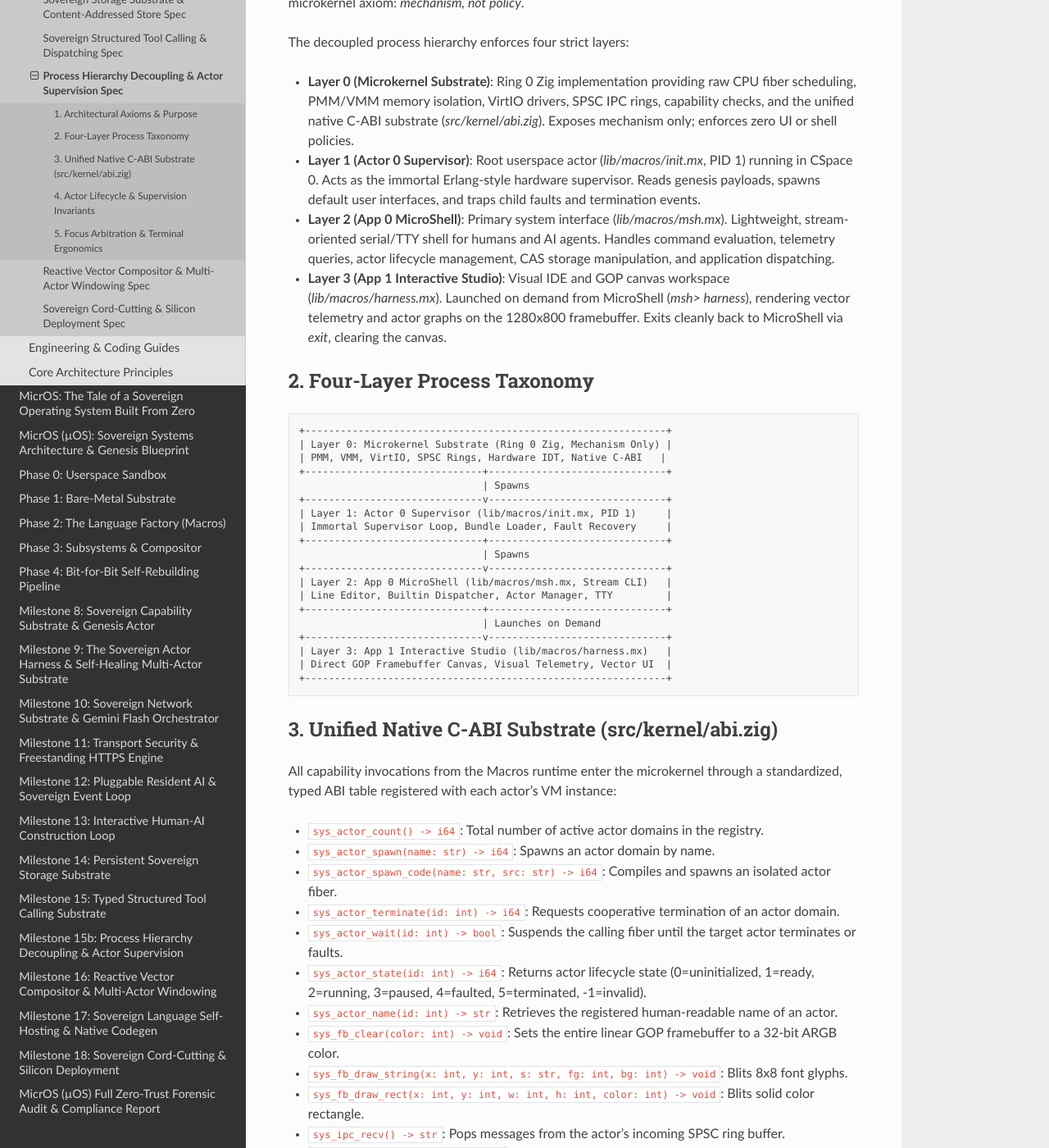
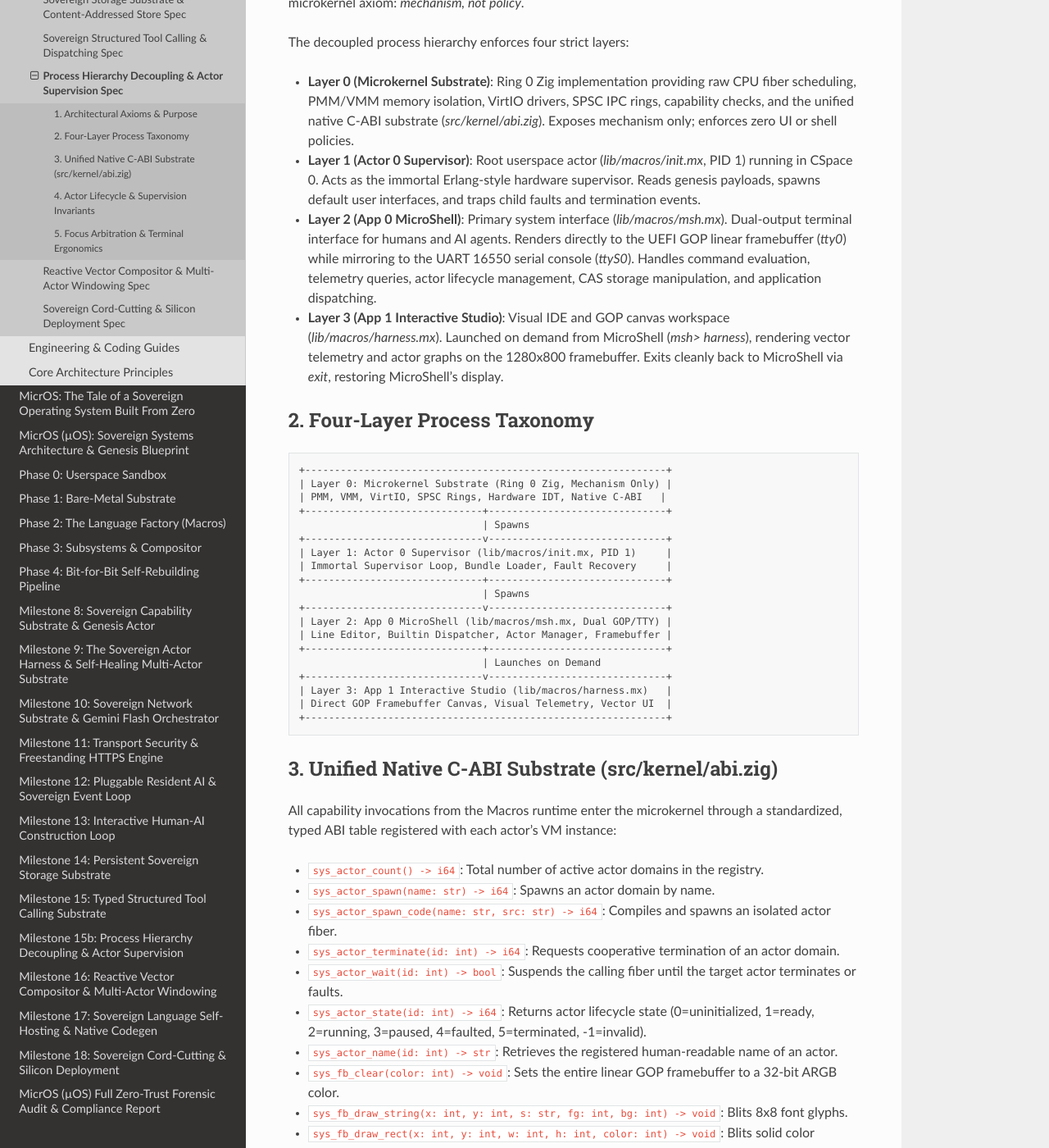
Before and after one commit to renich/micros, a Sphinx documentation site: the page built from docs/technical/specs/process-hierarchy.rst, in a window 1280 px wide and 1400 px high, scrolled down 599 px. Shown: the whole window at 82% size. Built offline with Sphinx 7.4.7 and the Read the Docs theme 3.1.0, drawn with Linux system fonts in a browser that asks for light colours.

Commit message:
feat(ui): add GOP framebuffer terminal to MicroShell and harden AI conversational loop
- MicroShell Framebuffer Terminal: Render interactive shell sessions directly to the 1280x800 UEFI GOP framebuffer (tty0) in lib/macros/msh.mx while mirroring to UART 16550 serial (ttyS0). Includes header banner, green prompt, backspace erasing, auto-scrolling, and display restoration upon exit from App 1 (harness).
- HTTP Chunked Decoding: Implement freestanding decodeChunkedBody in src/kernel/net/http.zig and wire into src/kernel/main.zig, stripping HTTP/1.1 chunk framing (hex sizes and terminal chunks) from upstream HTTPS streaming responses (e.g. Google Gemini).
- Multi-Turn Conversational Tool Resolution: In lib/macros/harness.mx, execute structured tool calls silently via sys_ai_tool_call without leaking raw JSON envelopes to the screen, update telemetry panels, and prompt the AI with the tool output to produce conversational natural language responses.
- Framebuffer Text Bounding: Implement console_print_wrapped in lib/macros/harness.mx to split newlines and bound line widths (x <= 840), preventing text overflow across vertical GUI borders and telemetry panels.
- Model Tuning: Set Gemini temperature to 0.7 and thinkingLevel to low to prevent recursive tool calls on simple conversational greetings.
- Documentation: Update process-hierarchy.rst, tool calling spec, and CHANGELOG.rst.

Signed-off-by: Rénich Bon Ćirić <renich@evalinux.com>
Co-authored-by: Antigravity <antigravity@google.com>

```diff
--- a/CHANGELOG.rst
+++ b/CHANGELOG.rst
@@ -9,6 +9,12 @@
 
 [Unreleased]
 ============
+
+- **Interactive Shell Ergonomics & Resident AI Protocol Hardening**:
+  - **First-Class Framebuffer Terminal for MicroShell**: Updated ``lib/macros/msh.mx`` (App 0) to render interactive shell sessions directly to the 1280x800 UEFI GOP framebuffer (``tty0``) with header banner, prompt styling, character-by-character backspace erasing, and auto-scrolling, while maintaining simultaneous serial console mirroring (``ttyS0``). Restores the terminal display seamlessly upon return from App 1 (``harness``) or ``installer``.
+  - **HTTP/1.1 Chunked Transfer Decoding**: Implemented freestanding ``decodeChunkedBody`` in ``src/kernel/net/http.zig`` with hex chunk size parsing, contiguous payload extraction, and terminal chunk verification. Integrated into ``src/kernel/main.zig``, cleanly stripping HTTP chunk framing (e.g. ``be4\r\n`` ... ``0\r\n\r\n``) from upstream HTTPS streaming endpoints like Google Gemini.
+  - **Multi-Turn Conversational Tool Resolution**: Hardened ``cmd_ai`` in ``lib/macros/harness.mx`` to handle structured tool calls without leaking raw JSON envelopes to the screen. Automatically executes invoked tools via ``sys_ai_tool_call``, updates telemetry panels, and prompts the Resident AI with execution results to generate clear, natural language summaries for the user.
+  - **Bounded Framebuffer Word & Line Wrapping**: Implemented ``console_print_wrapped`` in ``lib/macros/harness.mx``, enforcing newline splitting and strict column bounding (``x <= 840``) so long model responses never overflow into adjacent telemetry panels or corrupt GUI divider borders.
 
 - **Track D (Bit-for-Bit Self-Rebuilding Kernel Pipeline - Phase 4 Full Closure)**:
   - **In-System MCB Synthesizer & Pack Syscall (Milestone M4.1)**: Implemented freestanding ``src/kernel/storage/bundle_writer.zig`` assembling immutable, 64-byte aligned Capability Bundle (``.mcb``) binaries entirely in memory with zero libc and explicit allocator. Enforces lexicographical tag sorting to eradicate file-ordering non-determinism, computes BLAKE3 content digests per entry, and ensures deterministic zero-padding. Exposed ``sys_bundle_pack`` in ``src/kernel/storage/storage_abi.zig`` and implemented userspace bundle packaging in ``lib/macros/bundle.mx``.
--- a/docs/technical/specs/process-hierarchy.rst
+++ b/docs/technical/specs/process-hierarchy.rst
@@ -18,8 +18,8 @@
 
 * **Layer 0 (Microkernel Substrate)**: Ring 0 Zig implementation providing raw CPU fiber scheduling, PMM/VMM memory isolation, VirtIO drivers, SPSC IPC rings, capability checks, and the unified native C-ABI substrate (`src/kernel/abi.zig`). Exposes mechanism only; enforces zero UI or shell policies.
 * **Layer 1 (Actor 0 Supervisor)**: Root userspace actor (`lib/macros/init.mx`, PID 1) running in CSpace 0. Acts as the immortal Erlang-style hardware supervisor. Reads genesis payloads, spawns default user interfaces, and traps child faults and termination events.
-* **Layer 2 (App 0 MicroShell)**: Primary system interface (`lib/macros/msh.mx`). Lightweight, stream-oriented serial/TTY shell for humans and AI agents. Handles command evaluation, telemetry queries, actor lifecycle management, CAS storage manipulation, and application dispatching.
-* **Layer 3 (App 1 Interactive Studio)**: Visual IDE and GOP canvas workspace (`lib/macros/harness.mx`). Launched on demand from MicroShell (`msh> harness`), rendering vector telemetry and actor graphs on the 1280x800 framebuffer. Exits cleanly back to MicroShell via `exit`, clearing the canvas.
+* **Layer 2 (App 0 MicroShell)**: Primary system interface (`lib/macros/msh.mx`). Dual-output terminal interface for humans and AI agents. Renders directly to the UEFI GOP linear framebuffer (`tty0`) while mirroring to the UART 16550 serial console (`ttyS0`). Handles command evaluation, telemetry queries, actor lifecycle management, CAS storage manipulation, and application dispatching.
+* **Layer 3 (App 1 Interactive Studio)**: Visual IDE and GOP canvas workspace (`lib/macros/harness.mx`). Launched on demand from MicroShell (`msh> harness`), rendering vector telemetry and actor graphs on the 1280x800 framebuffer. Exits cleanly back to MicroShell via `exit`, restoring MicroShell's display.
 
 2. Four-Layer Process Taxonomy
 ==============================
@@ -37,8 +37,8 @@
    +------------------------------+------------------------------+
                                   | Spawns
    +------------------------------v------------------------------+
-   | Layer 2: App 0 MicroShell (lib/macros/msh.mx, Stream CLI)   |
-   | Line Editor, Builtin Dispatcher, Actor Manager, TTY         |
+   | Layer 2: App 0 MicroShell (lib/macros/msh.mx, Dual GOP/TTY) |
+   | Line Editor, Builtin Dispatcher, Actor Manager, Framebuffer |
    +------------------------------+------------------------------+
                                   | Launches on Demand
    +------------------------------v------------------------------+
```
Also changed, not shown: docs/technical/specs/sovereign-tool-calling.rst (+8 -0 lines), .agents/journal/entries/2026-09-17-renich-agent-a7e02298.md, 8 other files.
